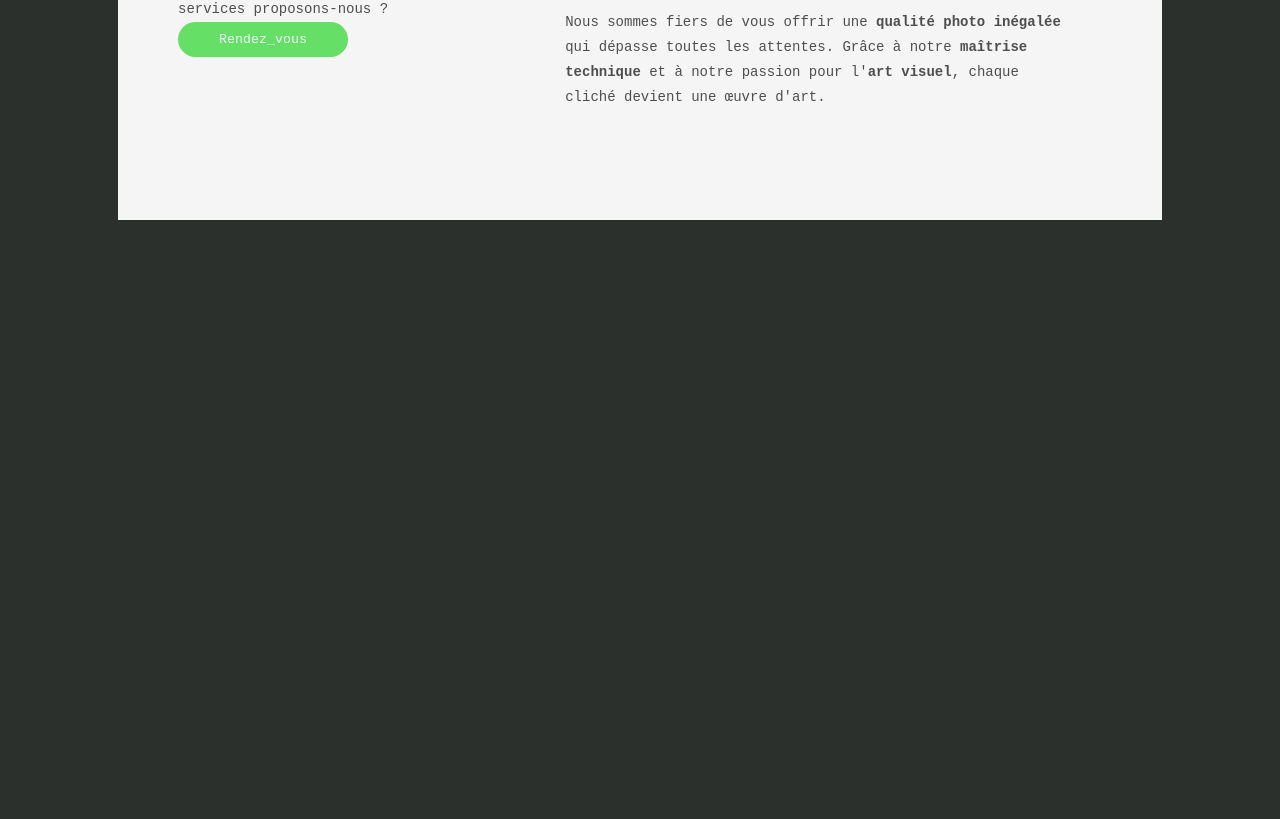
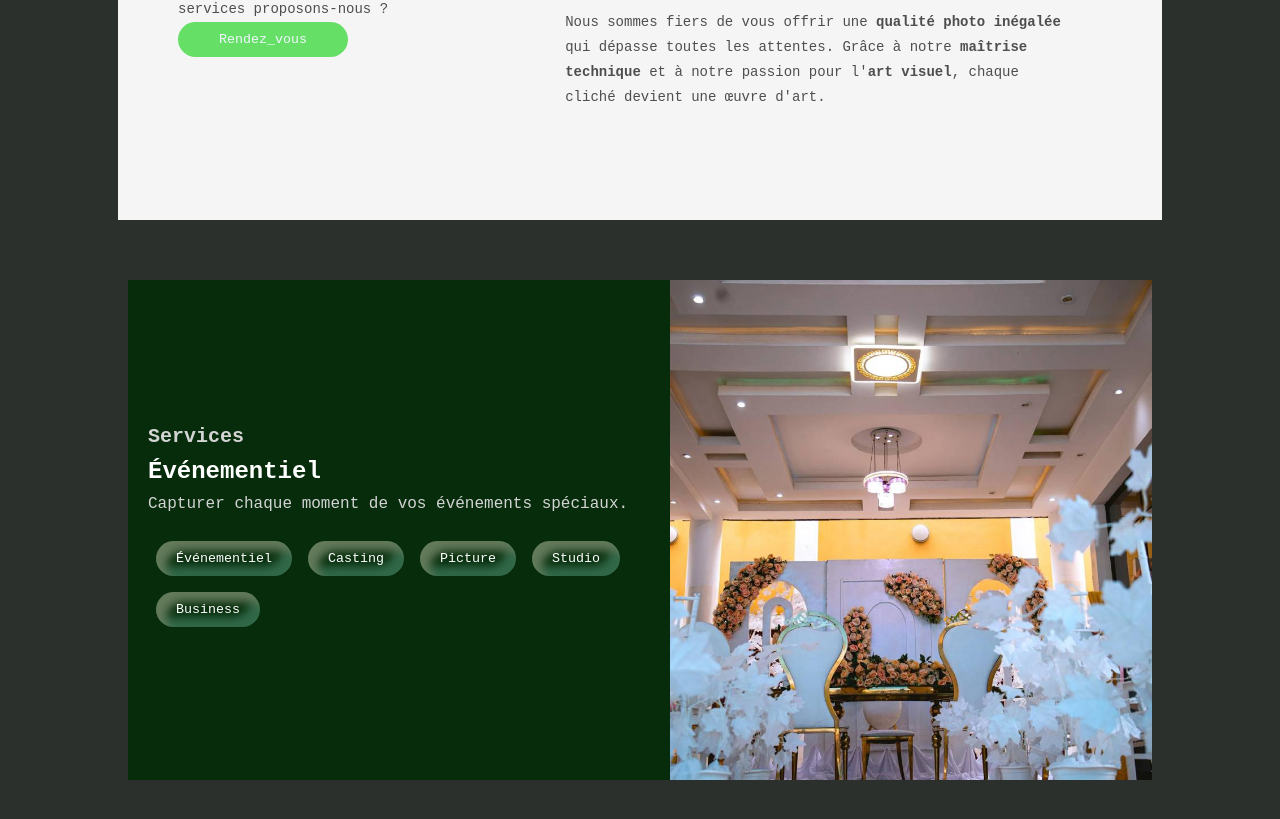
Before and after one commit to christian0015/photo, a React (Create React App) app: page / in a window 1280 px wide. Shown: the part 1369-2188 px from the top of the page. Before the commit the page ends 1649 px from the top, so only its background shows below. Built offline with nearby package versions, Linux system fonts and the light colour scheme; no server answers.

Commit message:
Mise à jour

```diff
--- a/src/App.js
+++ b/src/App.js
@@ -10,6 +10,7 @@ import './App.css';
 import './component/aboutComponent';
 import AboutComponent from './component/aboutComponent';
 import CarouselComponent from './component/carouselComponent';
+import ServiceComponent from './component/serviceComponent';
 
 function App() {
   const [message, setMessage] = useState('');
@@ -94,7 +95,7 @@ function App() {
               <nav>
               <a href=""  rel="noopener noreferrer" className='bottom-header-items'>Acceuil</a>
               <a href="#About"  rel="noopener noreferrer" className='bottom-header-items'>A propos</a>
-              <a href="https://reactjs.org" target="_blank" rel="noopener noreferrer" className='bottom-header-items'>Services</a>
+              <a href="#Services" rel="noopener noreferrer" className='bottom-header-items'>Services</a>
               <a href="https://reactjs.org" target="_blank" rel="noopener noreferrer" className='bottom-header-items'>FAQ</a>
               </nav>
 
@@ -128,15 +129,18 @@ function App() {
         </a> */}
       </header>
 
-      <main id="About">
-      <AboutComponent/>
-        <p>{message}</p>
+      <div id="About">
+        <AboutComponent/>
+        <br/><br/>
+      </div>
 
-      </main>
-      <br/>
-      <br/>
-      <br/>
-      <br/>
+      <div id="Services">
+        <br/><br/>
+        <ServiceComponent/>
+        <br/><br/><br/>
+      </div>
+
+      <br/><br/><p>{message}</p>
     </div>
   );
 }
--- a/src/component/App.js
+++ b/src/component/App.js
@@ -36,13 +36,13 @@ const slides = [
   {
     title: "Fête",
     subtitle: "Kinshasa, RDC",
-    description: "Un paradis terrestre",
+    description: "Gala et activité",
     image: Evenementiel2
   },
   {
     title: "Beauté Congolaise",
     subtitle: "Kinshasa, RDC",
-    description: "Un coin de paradis",
+    description: "Immortalisation",
     image: Evenementiel3
   },
   {
@@ -54,7 +54,7 @@ const slides = [
   {
     title: "Élégance en Affaires",
     subtitle: "Kinshasa, RDC",
-    description: "L'excellence visuelle",
+    description: "L'excellence artistique",
     image: Business2
   },
   {
--- a/src/component/carouselComponent.css
+++ b/src/component/carouselComponent.css
@@ -100,7 +100,7 @@
   transform-style: preserve-3d;
   transform: translateZ(2rem);
   transition: opacity 0.3s linear;
-  text-shadow: 0 0.1rem 1rem #000;
+  text-shadow: 1px .3rem .5rem #000000;
   opacity: 0;
 
   .slideSubtitle,
@@ -218,7 +218,7 @@
     align-content: center;
 
     transform-style: preserve-3d;
-    transform: perspective(80px) translateX(calc(95% * var(--offset)))
+    transform: perspective(78px) translateX(calc(90% * var(--offset)))
       rotateY(calc(-55deg * var(--dir)));
   }
 
@@ -227,7 +227,7 @@
     transform-style: preserve-3d;
     transform: translateZ(2rem);
     transition: opacity 0.3s linear;
-    text-shadow: 0 0.1rem 1rem #000;
+    /* text-shadow: 0 0.1rem 1rem #000; */
     opacity: 0;
 
     .slideTitle {
--- /dev/null
+++ b/src/component/serviceComponent.css
@@ -0,0 +1,68 @@
+.centerService{
+    display: flex;
+    flex-direction: column;
+    align-items: center;
+}
+
+.service-component {
+    display: flex;
+    justify-content: space-between;
+    align-items: center;
+    padding: px;
+    background-color: #062c0b;
+    color: #ffffff;
+    width: 80%;
+    height: 500px;
+}
+
+.service-text {
+    flex: 1;
+    margin-right: 20px;
+    padding: 20px;
+}
+
+.service-text .titleSection{
+    font-size: 20px;
+    margin-bottom: 10px;
+    color: #d4d4d4;
+}
+
+.service-text h2 {
+    font-size: 24px;
+    margin-bottom: 10px;
+}
+
+.service-text p {
+    font-size: 16px;
+    margin-bottom: 20px;
+    color: #d4d4d4;
+}
+
+.service-buttons button {
+    margin: 8px;
+    padding: 10px 20px;
+    background-color: #6200ea;
+    background-color: #062c0b;
+    color: white;
+    border: none;
+    cursor: pointer;
+    border-radius: 20px;
+    box-shadow: 10px 10px 10px rgb(99, 122, 91) inset, -10px -10px 10px rgb(49, 104, 72) inset;
+}
+
+.service-buttons button:hover {
+    background-color: #3700b3;
+}
+
+.service-image {
+    flex: 1;
+    height: 500px;
+    text-align: center;
+}
+
+.service-image img {
+    width: 100%;
+    height: 500px;
+    object-fit: cover;
+
+}
--- /dev/null
+++ b/src/component/serviceComponent.js
@@ -0,0 +1,63 @@
+import React, { useState } from 'react';
+import './serviceComponent.css';
+import evenementielImage from './Asset/projets/Evenementiels/ImageEvenementiel (29).jpg';
+import castingImage from './Asset/projets/Castings/ImageCasting (9).jpg';
+import pictureImage from './Asset/projets/Pictures/ImagePicture (19).jpg';
+import studioImage from './Asset/projets/Pictures/ImagePicture (17).jpg';
+import businessImage from './Asset/projets/Business/ImageBusiness (3).jpg';
+
+const services = {
+    evenementiel: {
+        title: "Événementiel",
+        description: "Capturer chaque moment de vos événements spéciaux.",
+        image: evenementielImage,
+    },
+    casting: {
+        title: "Casting",
+        description: "Des séances photo professionnelles pour vos besoins de casting.",
+        image: castingImage,
+    },
+    picture: {
+        title: "Picture",
+        description: "Des images magnifiques pour immortaliser vos souvenirs.",
+        image: pictureImage,
+    },
+    studio: {
+        title: "Studio",
+        description: "Des séances photo en studio avec un équipement de pointe.",
+        image: studioImage,
+    },
+    business: {
+        title: "Business",
+        description: "Photographie d'affaires pour une image professionnelle.",
+        image: businessImage,
+    },
+};
+
+function ServiceComponent() {
+    const [selectedService, setSelectedService] = useState('evenementiel');
+
+    return (
+        <div className="centerService">
+            <div className="service-component">
+                <div className="service-text">
+                    <h2 className="titleSection">Services</h2>
+                    <h2>{services[selectedService].title}</h2>
+                    <p>{services[selectedService].description}</p>
+                    <div className="service-buttons">
+                        <button onClick={() => setSelectedService('evenementiel')}>Événementiel</button>
+                        <button onClick={() => setSelectedService('casting')}>Casting</button>
+                        <button onClick={() => setSelectedService('picture')}>Picture</button>
+                        <button onClick={() => setSelectedService('studio')}>Studio</button>
+                        <button onClick={() => setSelectedService('business')}>Business</button>
+                    </div>
+                </div>
+                <div className="service-image">
+                    <img src={services[selectedService].image} alt={services[selectedService].title} />
+                </div>
+            </div>
+        </div>
+    );
+}
+
+export default ServiceComponent;
```
Also changed, not shown: src/component/Carou essay.js (+4 -4 lines), src/component/carousel.js (+4 -4 lines).
